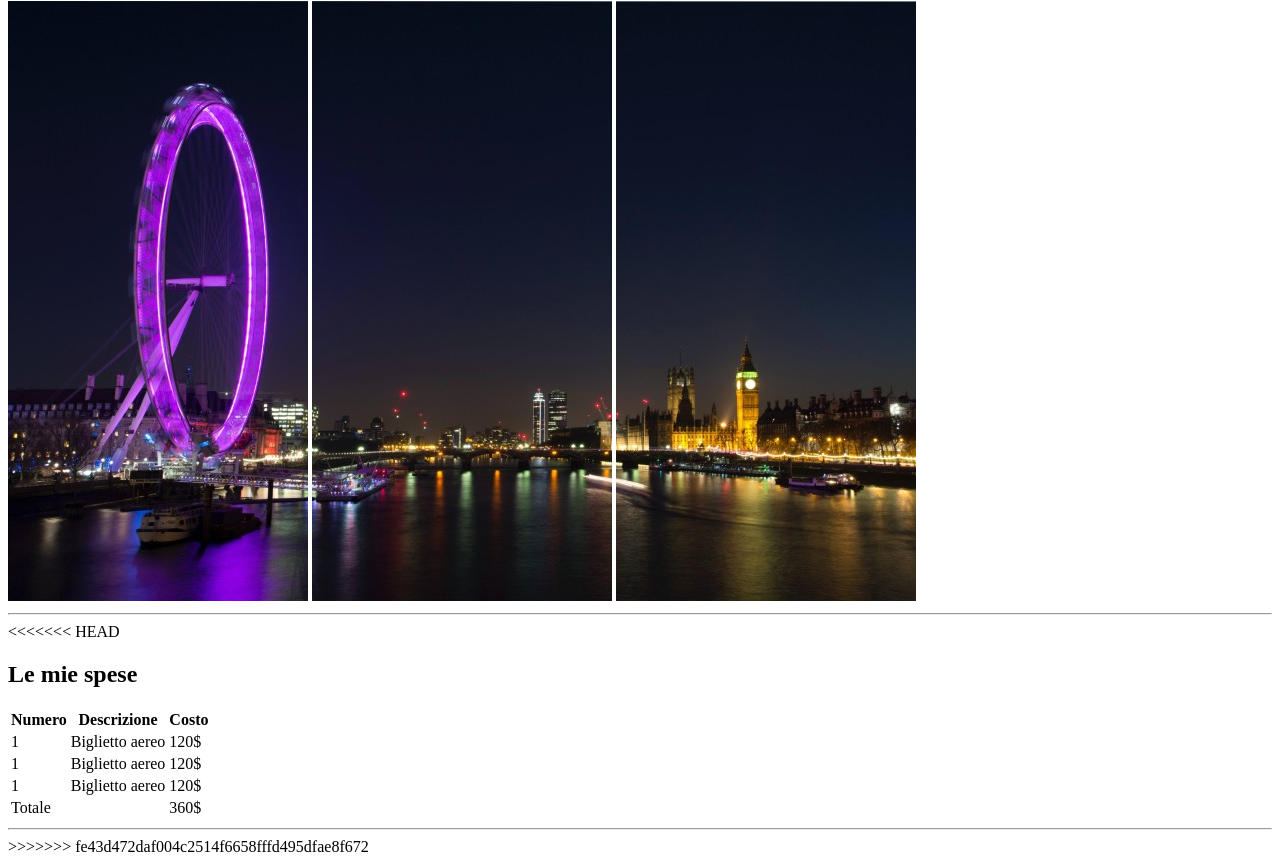
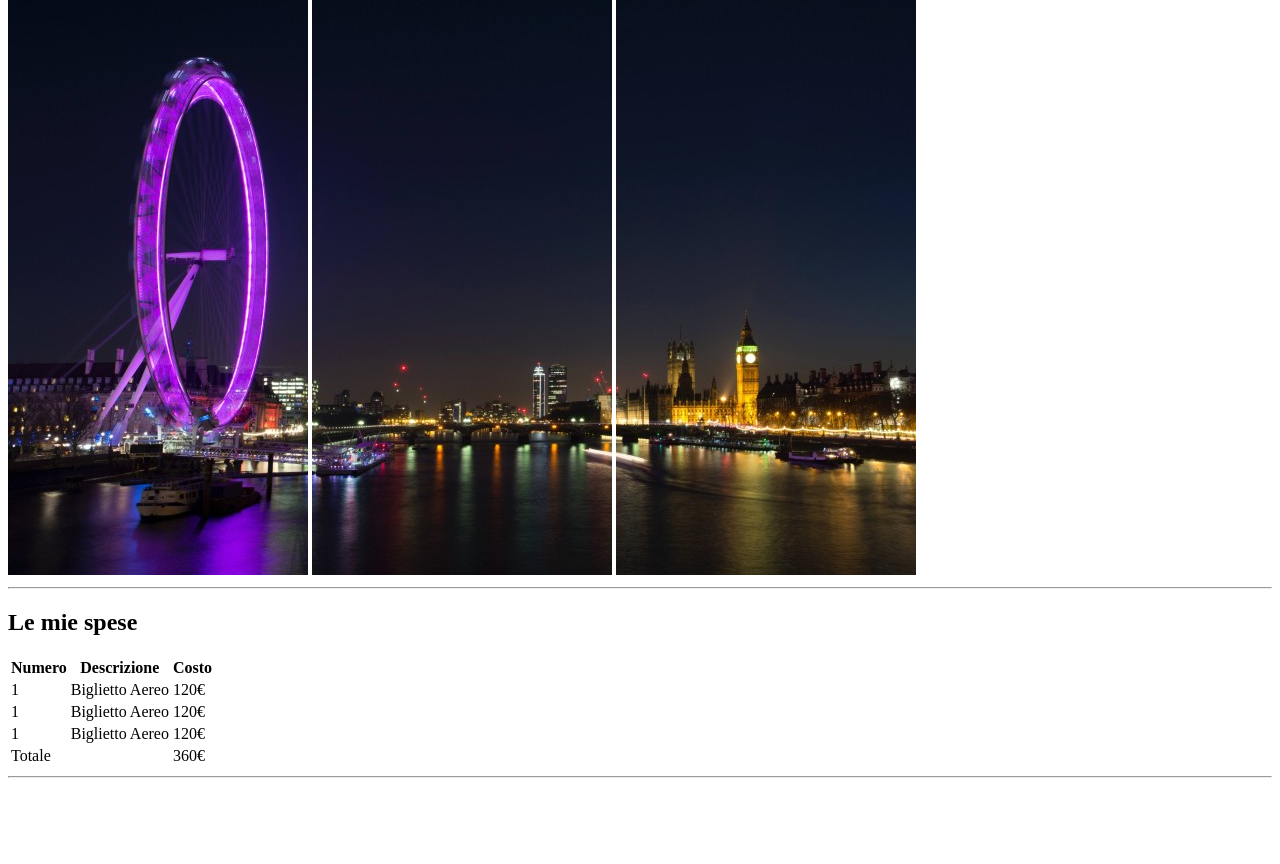
Before and after one commit to GianmarcoBramucci/git-london-trip, a plain HTML site: page index.html in a window 1280 px wide. Shown: the part 105-969 px from the top of the page. After the commit the page ends 891 px from the top, so only its background shows below. Drawn offline with Linux system fonts and the light colour scheme.

Commit message:
completed cost

```diff
--- a/index.html
+++ b/index.html
@@ -6,7 +6,6 @@
     <title>Document</title>
 </head>
 <body>
-=======
     <header>
         <h1>Il mio viaggio a Londra</h1>
             <img src="img/pexels-bill-emrich-230794-0.jpg" alt="image">
@@ -14,86 +13,48 @@
             <img src="img/pexels-bill-emrich-230794-2.jpg" alt="image">
         <hr>
     </header>
-
-<<<<<<< HEAD
-
+    <main>
+        <!-- Sezione le mie spese -->
         <section>
             <h2>Le mie spese</h2>
             <table>
-
-        <!--Intestazione tabella-->
-
+                <!-- Intestazione della table -->
                 <thead>
                     <tr>
-                <th>
-                    Numero
-                </th>
-                <th>
-                    Descrizione
-                </th>
-                <th>
-                    Costo
-                </th>
+                        <th>Numero</th>
+                        <th>Descrizione</th>
+                        <th>Costo</th>
                     </tr>
                 </thead>
-
-    <!--Corpo tabella-->
-
+                <!-- Delimito il body della table -->
                 <tbody>
+                    <!-- prima row -->
                     <tr>
-                <td>
-                    1
-                </td>
-                <td>
-                    Biglietto aereo
-                </td>
-                <td>
-                    120$
-                </td>
+                        <td>1</td>
+                        <td>Biglietto Aereo</td>
+                        <td>120€</td>
                     </tr>
+                    <!-- seconda row -->
                     <tr>
-                <td>
-                    1
-                </td>
-                <td>
-                    Biglietto aereo
-                </td>
-                <td>
-                    120$
-                </td>
+                        <td>1</td>
+                        <td>Biglietto Aereo</td>
+                        <td>120€</td>
                     </tr>
+                    <!-- terza row -->
                     <tr>
-                <td>
-                    1
-                </td>
-                <td>
-                    Biglietto aereo
-                </td>
-                <td>
-                    120$
-                </td>
+                        <td>1</td>
+                        <td>Biglietto Aereo</td>
+                        <td>120€</td>
+                    </tr>
+                    <!-- quarta row -->
+                    <tr>
+                        <td colspan="2">Totale</td>
+                        <td>360€</td>
                     </tr>
                 </tbody>
-
-        <!--Chiusura della tabella-->
-
-        <tfoot>
-            <tr>
-                <td>
-                    Totale
-                </td>
-                <td>
-
-                </td>
-                <td>
-                    360$
-                </td>
-            </tr>
-        </tfoot>
             </table>
             <hr>
         </section>
-
->>>>>>> fe43d472daf004c2514f6658fffd495dfae8f672
+    </main>
 </body>
 </html>
```
Lines whose indentation alone changed are shown as unchanged.
